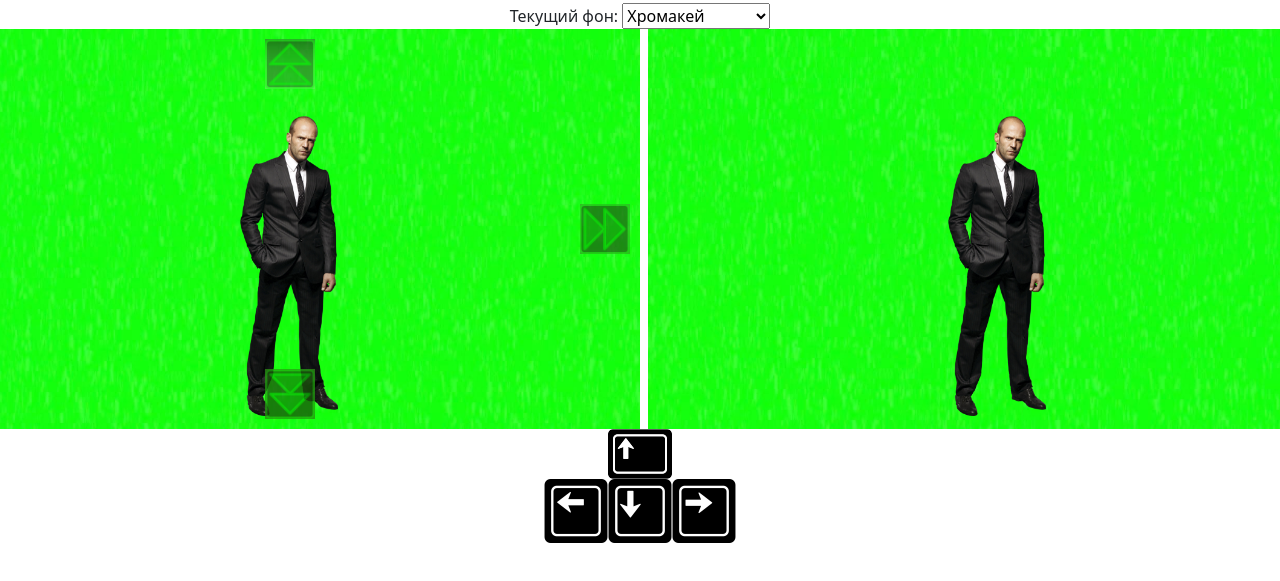
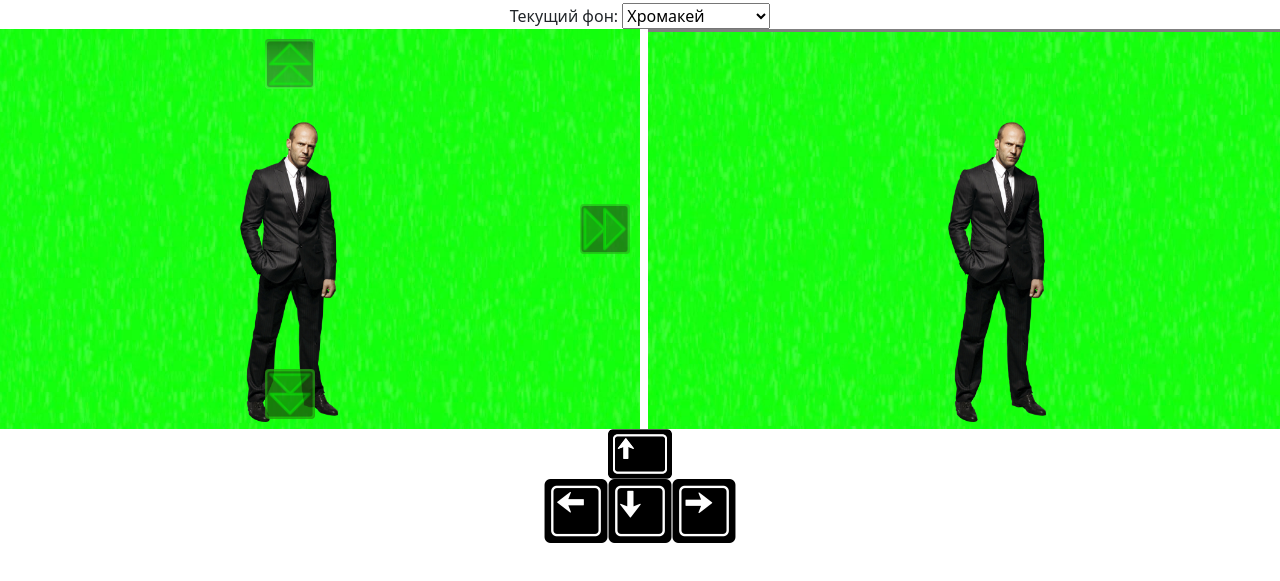
Before and after one commit to Silivanc/3d-background, a plain HTML site: page index.html in a window 1280 px wide. Both pictures are taken after a click on the picture 290 px from the left and 117 px from the top of the page. Shown: the part 53-634 px from the top of the page. Drawn offline with Linux system fonts and the light colour scheme.

Commit message:
2nd commit

```diff
--- a/scripts/script.js
+++ b/scripts/script.js
@@ -25,13 +25,27 @@ $(document).ready(function () {
     function moveButton(direction, personn = false) {
         const k = (direction === 'up' || direction === 'down') ? 'top' : 'left';
         const t = parseInt(obs.css(k), 10);
-        const offset = (direction === 'up' || direction === 'left') ? -3 : 3;
-        obs.css(k, (t + offset) + 'px');
+        const offset = (direction === 'up' || direction === 'left') ? 3 : -3;
 
         if (personn) {
-            const t = parseInt(person.css(k), 10);
-            person.css(k, (t + offset) + 'px');
+            const p = parseInt(person.css(k), 10);
+
+            if (p <= 0 && direction === 'left')
+                return
+
+            if (p >= 170 && direction === 'up')
+                return
+
+            if (p >= 600 && direction === 'right')
+                return
+
+            if (p <= -20 && direction === 'down')
+                return
+
+            person.css(k, (p + offset) + 'px');
         }
+
+        obs.css(k, (t + offset) + 'px');
     }
 
     function bindMoveButton(element, direction, personn = false) {
@@ -64,9 +78,6 @@ $(document).ready(function () {
     //Смена фона
     $('#backgrounds').change(function () {
         if ($(this).val() === "1") {
-            obs.attr('src', 'images/green_background.jpg')
-        }
-        if ($(this).val() === "2") {
             obs.attr('src', 'images/flower.jpg')
         }
     })
--- a/styles/style.css
+++ b/styles/style.css
@@ -15,6 +15,7 @@ h1 {
     width: 700px;
     height: 400px;
     overflow: hidden;
+    background-color: gray;
 }
 
 .background > img {
@@ -28,6 +29,7 @@ h1 {
     width: 50px;
     height: 50px;
     opacity: 0.75;
+    border-radius: 4px;
 }
 
 .background-onvif-up {
@@ -48,6 +50,14 @@ h1 {
 .background-onvif-right {
     right: 10px;
     top: calc(50% - 25px);
+}
+
+.background-title {
+    position: absolute;
+    bottom: 0;
+    left: 5px;
+    font-size: 25px;
+    color: #fff;
 }
 
 .person > img {
```
